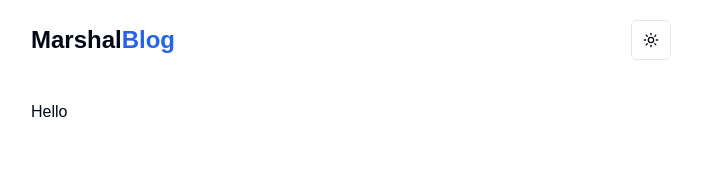
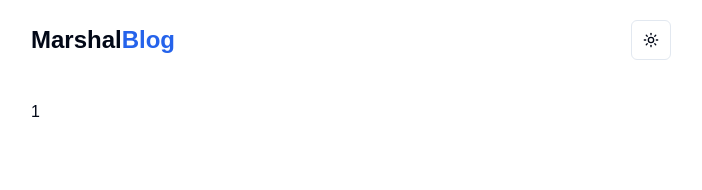
Before and after one commit to Lashlyf/my-blog, a Next.js app: page /blog/1 in a window 1280 px wide. Shown: the top 190 px of the page, without its empty margins (289-991 px from the left). Built offline with nearby package versions, Linux system fonts and the light colour scheme.

Commit message:
displaying the slug

```diff
--- a/src/app/blog/[slug]/page.tsx
+++ b/src/app/blog/[slug]/page.tsx
@@ -1,5 +1,8 @@
-export default function BlogArticle(){
+export default function BlogArticle({params}:{
+    params:{
+        slug:string;
+    }}){
     return(
-        <h1>Hello</h1>
+        <h1>{params.slug}</h1>
     )
 }
--- a/src/app/lib/interface.ts
+++ b/src/app/lib/interface.ts
@@ -1,6 +1,6 @@
 export interface simpleBlogCard{
     title:string;
-    currentSlug:string;
+    current:string;
     publishedAt:string;
     // eslint-disable-next-line @typescript-eslint/no-explicit-any
     image:any;
--- a/src/app/page.tsx
+++ b/src/app/page.tsx
@@ -29,7 +29,7 @@ console.log(data);
           <CardContent className="mt-5">
             <h3 className="text-lg line-clamp-2 font-bold">{post.title}</h3>
             <Button asChild className="w-full mt-2">
-              <Link href={'/blog/${post.currentSlug}'}>Read More</Link>
+              <Link href={`/blog/${post.current}`}>Read More</Link>
             </Button>
           </CardContent>
         </Card>
```
